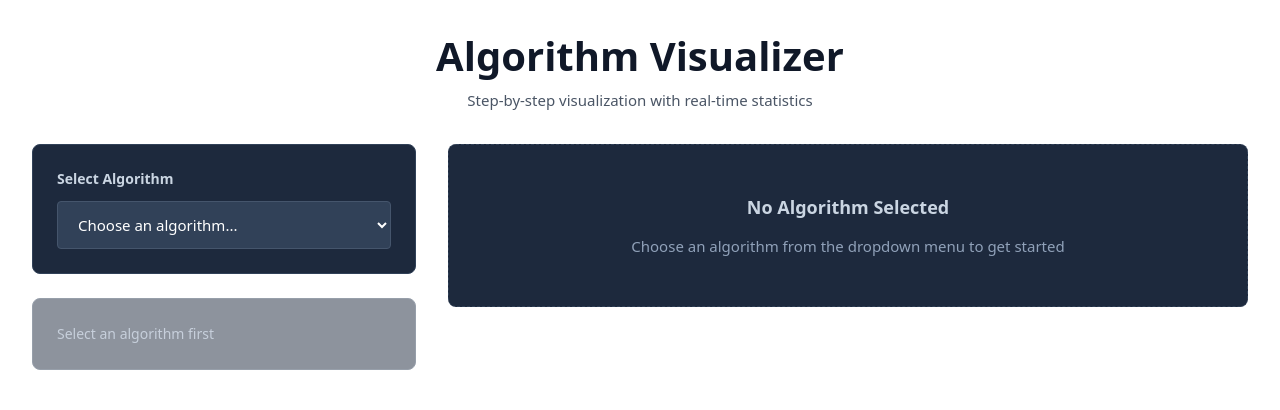
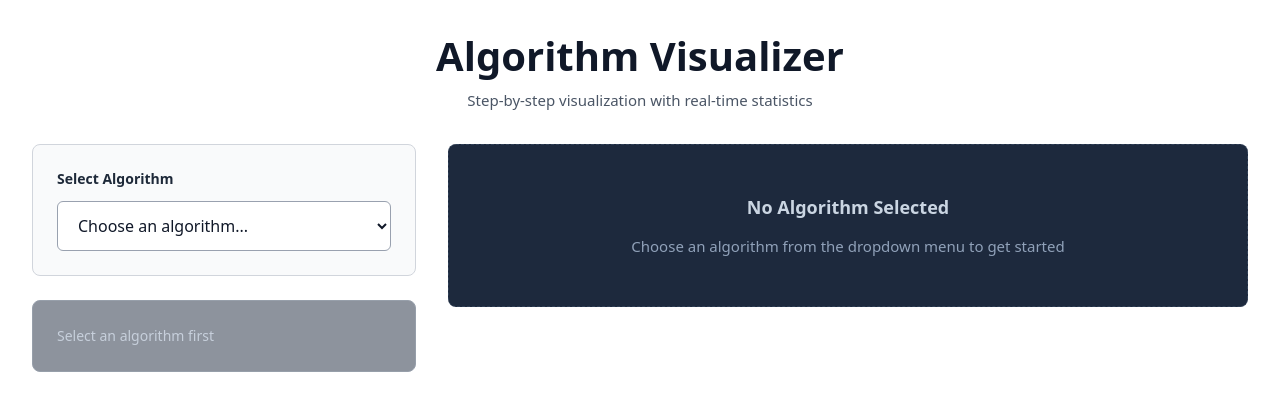
Before and after one commit to tqspham/algorithm-demo-app-1777153720694, a Next.js app: page / in a window 1280 px wide. Shown: the top 410 px of the page. Built offline with nearby package versions, Linux system fonts and the light colour scheme.

Commit message:
Update components/AlgorithmSelector.tsx

```diff
--- a/components/AlgorithmSelector.tsx
+++ b/components/AlgorithmSelector.tsx
@@ -12,10 +12,10 @@
   };
 
   return (
-    <div className="bg-slate-800 rounded-lg p-6 border border-slate-700">
+    <div className="bg-gray-50 rounded-lg p-6 border border-gray-300">
       <label
         htmlFor="algorithm-select"
-        className="block text-sm font-semibold text-slate-300 mb-3"
+        className="block text-sm font-semibold text-gray-800 mb-3"
       >
         Select Algorithm
       </label>
@@ -24,7 +24,7 @@
         aria-label="Select an algorithm to visualize"
         value={selectedAlgorithm || ''}
         onChange={(e) => handleChange(e.target.value)}
-        className="w-full bg-slate-700 text-white border border-slate-600 rounded px-4 py-3 focus:outline-none focus:ring-2 focus:ring-blue-500 focus:border-transparent"
+        className="w-full bg-white text-gray-900 border border-gray-400 rounded-md px-4 py-3 text-base focus:outline-none focus:ring-2 focus:ring-gray-700 focus:border-transparent"
       >
         <option value="">Choose an algorithm...</option>
         {ALGORITHMS.map((algo) => (
```
